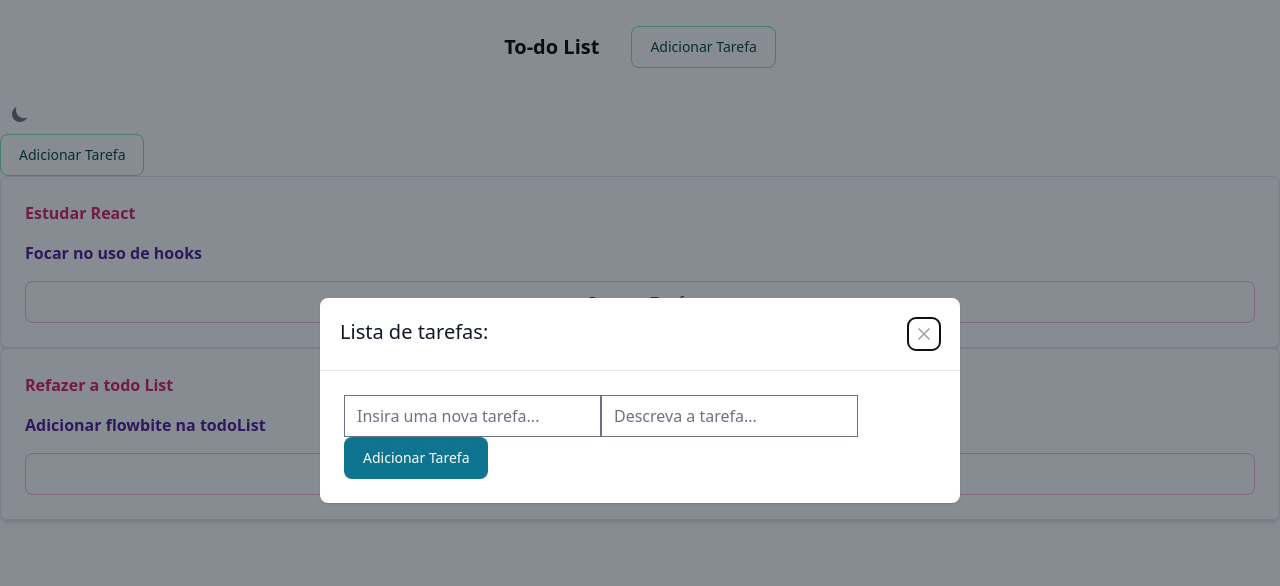
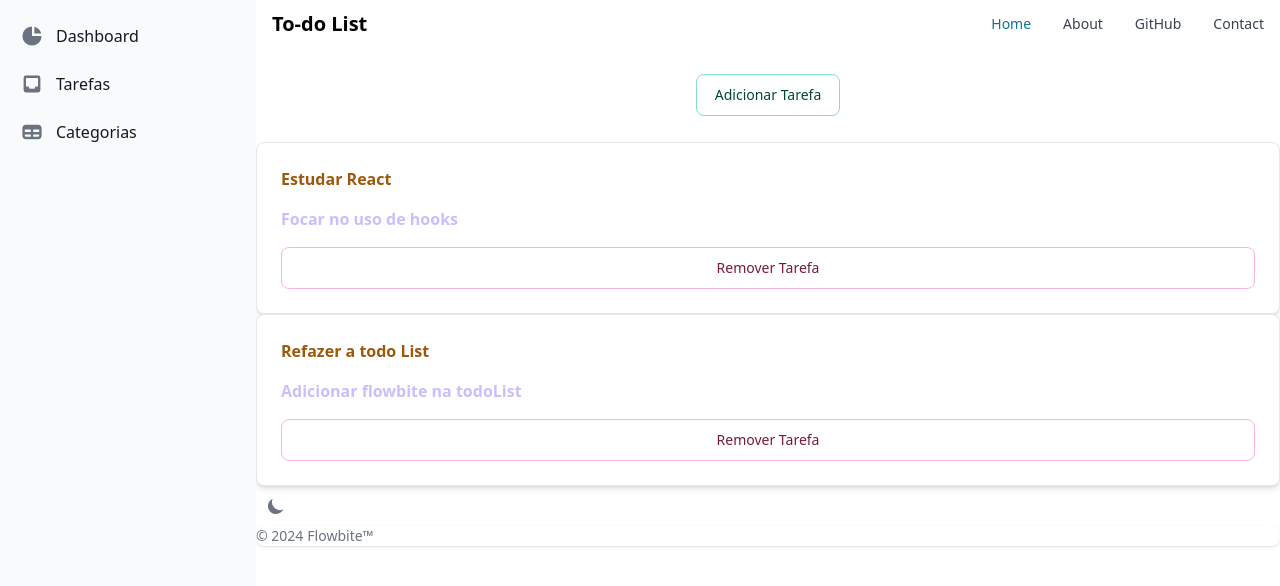
Before and after one commit to venturelli-91/To-do-list, a Next.js app: page / in a window 1280 px wide. Shown: the top 586 px of the page. Built offline with nearby package versions, Linux system fonts and the light colour scheme.

Commit message:
Adição da Sidebar

```diff
--- a/package.json
+++ b/package.json
@@ -15,6 +15,7 @@
     "react": "^19.0.0",
     "react-dom": "^19.0.0",
     "react-icons": "^5.4.0",
+    "slick-carousel": "^1.8.1",
     "uuid": "^11.0.5"
   },
   "devDependencies": {
--- a/src/components/TaskCard.tsx
+++ b/src/components/TaskCard.tsx
@@ -1,5 +1,5 @@
 import React, { useState } from "react";
-import { Button, Card } from "flowbite-react";
+import { Alert, Button, Card, MegaMenu } from "flowbite-react";
 import TaskModal from "./TaskModal";
 
 interface CardProps {
@@ -18,6 +18,8 @@ const TaskCard = () => {
 		},
 	]);
 
+	const [successMessage, setSuccessMessage] = useState<string | null>(null);
+	const [deleteMessage, setDeleteMessage] = useState<string | null>(null);
 	const [openModal, setOpenModal] = useState(false);
 
 	const addTarefa = (title: string, description: string) => {
@@ -27,15 +29,20 @@ const TaskCard = () => {
 			description,
 		};
 		setTarefas([...tarefas, novaTarefa]);
+		setSuccessMessage("Tarefa adicionada com sucesso!");
+		setTimeout(() => setSuccessMessage(null), 4000);
 	};
 
 	const deletarTarefa = (id: number) => {
 		setTarefas(tarefas.filter((tarefa) => tarefa.id !== id));
+		setDeleteMessage("Tarefa removida!");
+		setTimeout(() => setDeleteMessage(null), 4000);
 	};
 
 	return (
 		<>
-			<div>
+			<MegaMenu>
+				<div className="flex justify-center items-center w-full m-4">
 					<Button
 						onClick={() => setOpenModal(true)}
 						color="green">
@@ -47,12 +54,26 @@ const TaskCard = () => {
 						setOpenModal={setOpenModal}
 						addTarefa={addTarefa}
 					/>
+				</div>
+			</MegaMenu>
+
+			{successMessage && (
+				<Alert color="green">
+					<span>{successMessage}</span>
+				</Alert>
+			)}
+
+			{deleteMessage && (
+				<Alert color="red">
+					<span>{deleteMessage}</span>
+				</Alert>
+			)}
 
 			<div>
 				{tarefas.map((tarefa) => (
 					<Card key={tarefa.id}>
-							<h4 className="font-bold text-pink-600">{tarefa.title}</h4>
-							<p className="font-bold text-purple-900">{tarefa.description}</p>
+						<h4 className="font-bold text-yellow-600">{tarefa.title}</h4>
+						<p className="font-bold text-purple-300">{tarefa.description}</p>
 						<Button
 							color="pink"
 							onClick={() => deletarTarefa(tarefa.id)}>
@@ -61,7 +82,6 @@ const TaskCard = () => {
 					</Card>
 				))}
 			</div>
-			</div>
 		</>
 	);
 };
--- /dev/null
+++ b/src/components/TaskFooter.tsx
@@ -0,0 +1,18 @@
+import React from "react";
+import { Footer } from "flowbite-react";
+
+const TaskFooter = () => {
+	return (
+		<div>
+			<Footer>
+				<Footer.Copyright
+					href="#"
+					by="Flowbite™"
+					year={2024}
+				/>
+			</Footer>
+		</div>
+	);
+};
+
+export default TaskFooter;
--- a/src/components/TaskMegaMenu.tsx
+++ /dev/null
@@ -1,60 +0,0 @@
-import React, { useState } from "react";
-import { MegaMenu, Button, Navbar } from "flowbite-react";
-import TaskModal from "./TaskModal";
-
-interface Tarefa {
-	id: number;
-	title: string;
-	description: string;
-}
-
-const TaskMegaMenu = () => {
-	const [openModal, setOpenModal] = useState(true);
-	const [tarefas, setTarefas] = useState<Tarefa[]>([
-		{ id: 1, title: "Estudar React", description: "Focar no uso de hooks" },
-		{
-			id: 2,
-			title: "Refazer a todo List",
-			description: "Adicionar flowbite na todoList",
-		},
-	]);
-
-	const addTarefa = (title: string, description: string) => {
-		const novaTarefa: Tarefa = {
-			id: Date.now(),
-			title,
-			description,
-		};
-		setTarefas([...tarefas, novaTarefa]);
-	};
-
-	return (
-		<>
-			<MegaMenu>
-				<div className="mx-auto flex max-w-screen-xl flex-wrap items-center justify-between p-4 md:space-x-8">
-					<Navbar.Brand href="/">
-						<span className="self-center whitespace-nowrap text-xl font-semibold dark:text-white">
-							To-do List
-						</span>
-					</Navbar.Brand>
-					<div className="order-2 hidden items-center md:flex">
-						<Button
-							onClick={() => setOpenModal(true)}
-							color="green">
-							Adicionar Tarefa
-						</Button>
-
-						<TaskModal
-							openModal={openModal}
-							setOpenModal={setOpenModal}
-							addTarefa={addTarefa}
-						/>
-					</div>
-					<Navbar.Toggle />
-				</div>
-			</MegaMenu>
-		</>
-	);
-};
-
-export default TaskMegaMenu;
--- /dev/null
+++ b/src/components/TaskNavbar.tsx
@@ -0,0 +1,36 @@
+import Link from "next/link";
+import { Navbar } from "flowbite-react";
+import React from "react";
+
+const TaskNavbar = () => {
+	return (
+		<Navbar
+			fluid
+			rounded>
+			<Navbar.Brand
+				as={Link}
+				href="https://flowbite-react.com">
+				<span className="self-center whitespace-nowrap text-xl font-bold dark:text-white">
+					To-do List
+				</span>
+			</Navbar.Brand>
+			<Navbar.Toggle />
+			<Navbar.Collapse>
+				<Navbar.Link
+					href="#"
+					active>
+					Home
+				</Navbar.Link>
+				<Navbar.Link
+					as={Link}
+					href="#">
+					About
+				</Navbar.Link>
+				<Navbar.Link href="#">GitHub</Navbar.Link>
+				<Navbar.Link href="#">Contact</Navbar.Link>
+			</Navbar.Collapse>
+		</Navbar>
+	);
+};
+
+export default TaskNavbar;
--- /dev/null
+++ b/src/components/TaskSidebar.tsx
@@ -0,0 +1,30 @@
+import { Sidebar } from "flowbite-react";
+import { HiChartPie, HiInbox, HiTable } from "react-icons/hi";
+
+export default function TaskSidebar() {
+	return (
+		<Sidebar
+			aria-label="Sidebar with tasks navigation"
+			className="h-screen fixed">
+			<Sidebar.Items>
+				<Sidebar.ItemGroup>
+					<Sidebar.Item
+						href="#"
+						icon={HiChartPie}>
+						Dashboard
+					</Sidebar.Item>
+					<Sidebar.Item
+						href="#"
+						icon={HiInbox}>
+						Tarefas
+					</Sidebar.Item>
+					<Sidebar.Item
+						href="#"
+						icon={HiTable}>
+						Categorias
+					</Sidebar.Item>
+				</Sidebar.ItemGroup>
+			</Sidebar.Items>
+		</Sidebar>
+	);
+}
--- a/src/pages/index.tsx
+++ b/src/pages/index.tsx
@@ -4,16 +4,28 @@ import "@/pages/_app";
 import React from "react";
 import { DarkThemeToggle, Flowbite } from "flowbite-react";
 import TaskCard from "@/components/TaskCard";
-import TaskMegaMenu from "@/components/TaskMegaMenu";
+import TaskFooter from "@/components/TaskFooter";
+import TaskNavbar from "@/components/TaskNavbar";
+import TaskSidebar from "@/components/TaskSidebar";
 
 export default function Home() {
 	return (
 		<React.StrictMode>
 			<Flowbite>
-				<TaskMegaMenu />
-				<DarkThemeToggle />
-				<TaskModal />
-				<TaskCard />
+				<div className="flex min-h-screen">
+					<TaskSidebar />
+					<div className="flex-1 ml-64">
+						<TaskNavbar />
+						<TaskModal
+							openModal={false}
+							setOpenModal={() => {}}
+							addTarefa={() => {}}
+						/>
+						<TaskCard />
+						<DarkThemeToggle />
+						<TaskFooter />
+					</div>
+				</div>
 			</Flowbite>
 		</React.StrictMode>
 	);
```
Also changed, not shown: 1 other file (tests, documents, lock files or other folders). Lines whose indentation alone changed are shown as unchanged.
